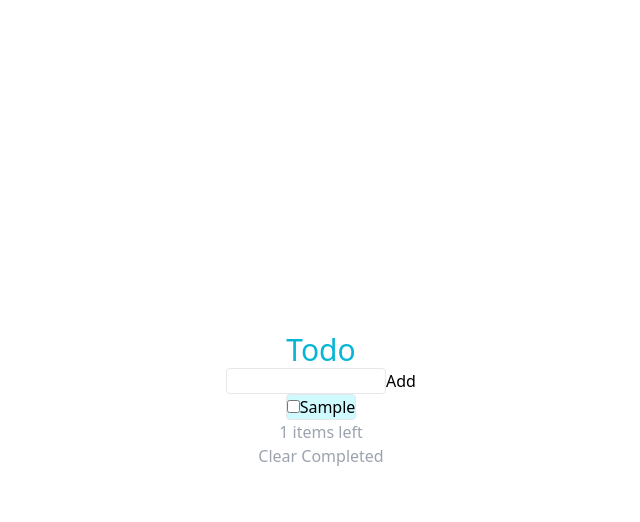
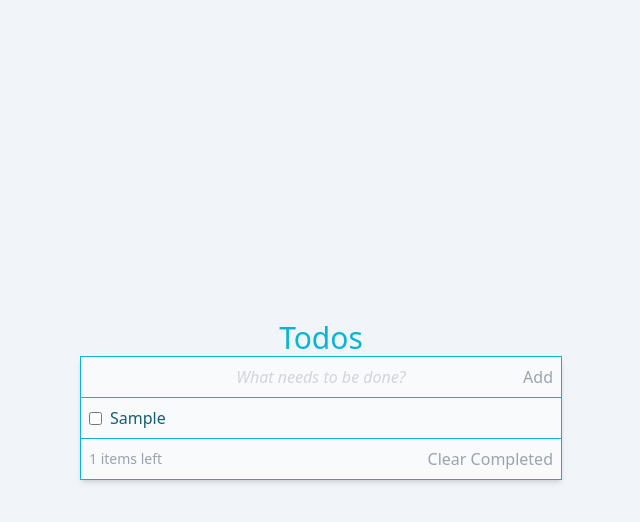
Before and after one commit to glitch-surfer/todo, a React (Create React App) app: page / in a window 1280 px wide. Both pictures are taken after typing "Sample" into the empty fields and a click on the button "Add". Shown: the top 522 px of the page, without its empty margins (319-959 px from the left). Built offline with nearby package versions, Linux system fonts and the light colour scheme.

Commit message:
feat: iimprove styles

```diff
--- a/src/App.tsx
+++ b/src/App.tsx
@@ -12,20 +12,24 @@ export const App = () => {
   };
 
   return (
-    <main className="min-h-screen flex flex-col justify-center items-center">
-      <h1 className="text-3xl text-cyan-500 text-center">Todo</h1>
+    <main className="min-h-screen flex flex-col justify-center items-center bg-slate-100">
+      <h1 className="text-3xl text-cyan-500 text-center">Todos</h1>
+      <div className="flex flex-col bg-slate-50 shadow-md border border-cyan-500 text-cyan-800">
         <NewTodoInput setTodosList={setTodosList} />
         <TodoList
           todosList={todosList}
           setTodosList={setTodosList}
         />
-      <p className="text-gray-400">{notCompletedTodos.length} items left</p>
+        <div className="flex justify-between p-2 items-center">
+          <p className="text-gray-400 text-sm">{notCompletedTodos.length} items left</p>
           <button
-        className="text-gray-400 hover:bg-cyan-100"
+            className="text-gray-400 hover:text-gray-600"
             onClick={clearCompletedTodosHandler}
           >
             Clear Completed
           </button>
+        </div>
+      </div>
     </main>
   );
 };
--- a/src/components/NewTodoInput.tsx
+++ b/src/components/NewTodoInput.tsx
@@ -12,16 +12,18 @@ export const NewTodoInput = ({ setTodosList }: NewTodoInputProps) => {
   };
 
   return (
-    <div>
+    <div className="relative">
       <input
-        className="border rounded w-[10rem]"
+        className="border-b w-[20rem] sm:w-[30rem] border-cyan-500 bg-slate-50 p-2 placeholder:italic placeholder:text-gray-300 placeholder:text-center"
         type="text"
+        placeholder="What needs to be done?"
         value={description}
         onChange={(e) => {
           setDescription(e.target.value);
         }}
       />
       <button
+        className="absolute right-1 top-1 text-gray-400 bg-slate-50 p-1 hover:text-gray-600"
         onClick={() => {
           newTodoHandler();
         }}
--- a/src/components/TodoItem.tsx
+++ b/src/components/TodoItem.tsx
@@ -2,9 +2,14 @@ import type { TodoItemProps } from '../types';
 
 export const TodoItem = ({ description, completed, setTodosList, id }: TodoItemProps) => {
   return (
-    <li>
-      <label>
+    <li className="w-[20rem] sm:w-[30rem] border-b p-2 border-cyan-500 hover:bg-slate-100">
+      <label
+        className={`${
+          completed ? 'line-through text-gray-400' : ''
+        } flex items-center gap-2 cursor-pointer overflow-auto`}
+      >
         <input
+          className="cursor-pointer"
           type="checkbox"
           checked={completed}
           onChange={() => {
--- a/src/components/TodoList.tsx
+++ b/src/components/TodoList.tsx
@@ -3,11 +3,15 @@ import { TodoItem } from './TodoItem';
 
 export const TodoList = ({ todosList, setTodosList }: TodoContainerProps) => {
   if (todosList.length === 0) {
-    return <p className="text-lg text-cyan-500">No todos yet</p>;
+    return (
+      <p className="text-lg text-cyan-500 text-center border-b  border-cyan-500 p-2">
+        No todos yet
+      </p>
+    );
   }
 
   return (
-    <ul className="flex flex-col border rounded bg-cyan-100">
+    <ul className="flex flex-col">
       {todosList.map((todo) => {
         const { description, completed, id } = todo;
         return (
```
Lines whose indentation alone changed are shown as unchanged.
